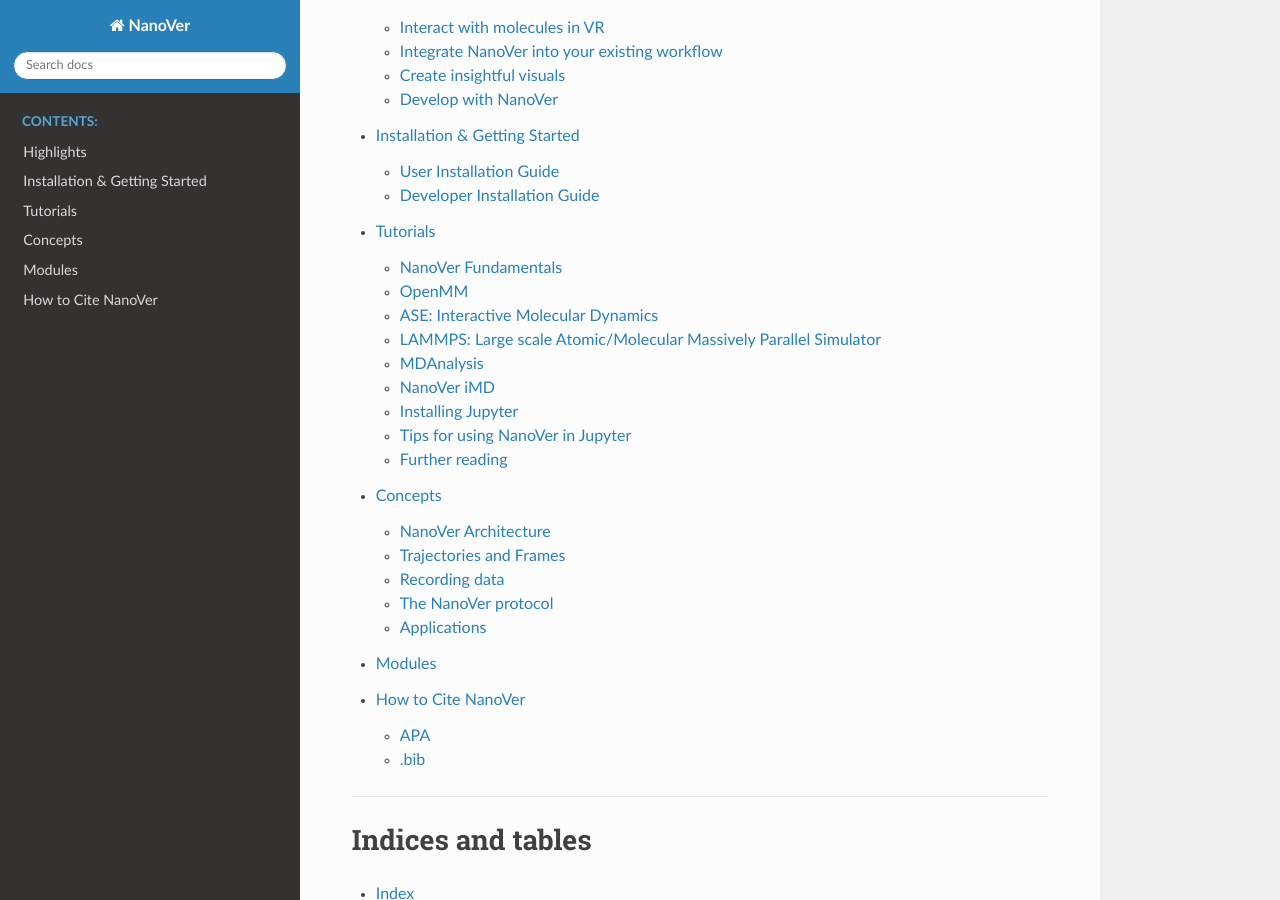
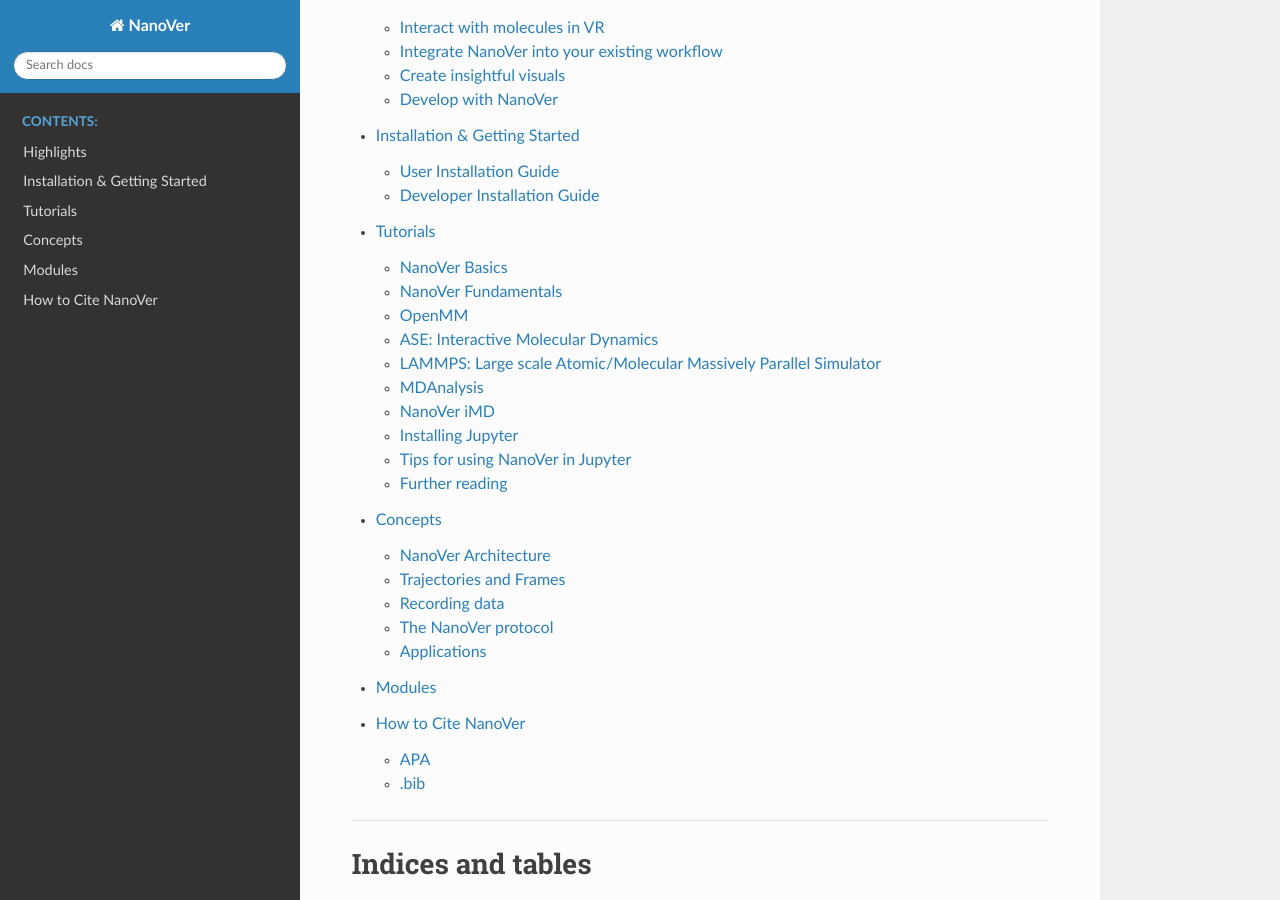
Before and after one commit to IRL2/nanover-docs, a Sphinx documentation site: the page built from source/index.rst, in a window 1280 px wide and 900 px high, scrolled down 1032 px. Built offline with Sphinx 7.4.7 and the Read the Docs theme 2.0.0, drawn with Linux system fonts in a browser that asks for light colours; pages that are not in the unit, such as notebooks, are missing from menus; the version number could not be read and is left out.

Commit message:
Create NanoVer basics page

```diff
--- /dev/null
+++ b/source/tutorials/basics.rst
@@ -0,0 +1,3 @@
+==============
+NanoVer Basics
+==============
--- a/source/tutorials/tutorials.rst
+++ b/source/tutorials/tutorials.rst
@@ -11,6 +11,7 @@
    :maxdepth: 1
    :caption: Contents:
 
+   basics.rst
    fundamentals.rst
    openmm.rst
    ase.rst
```
